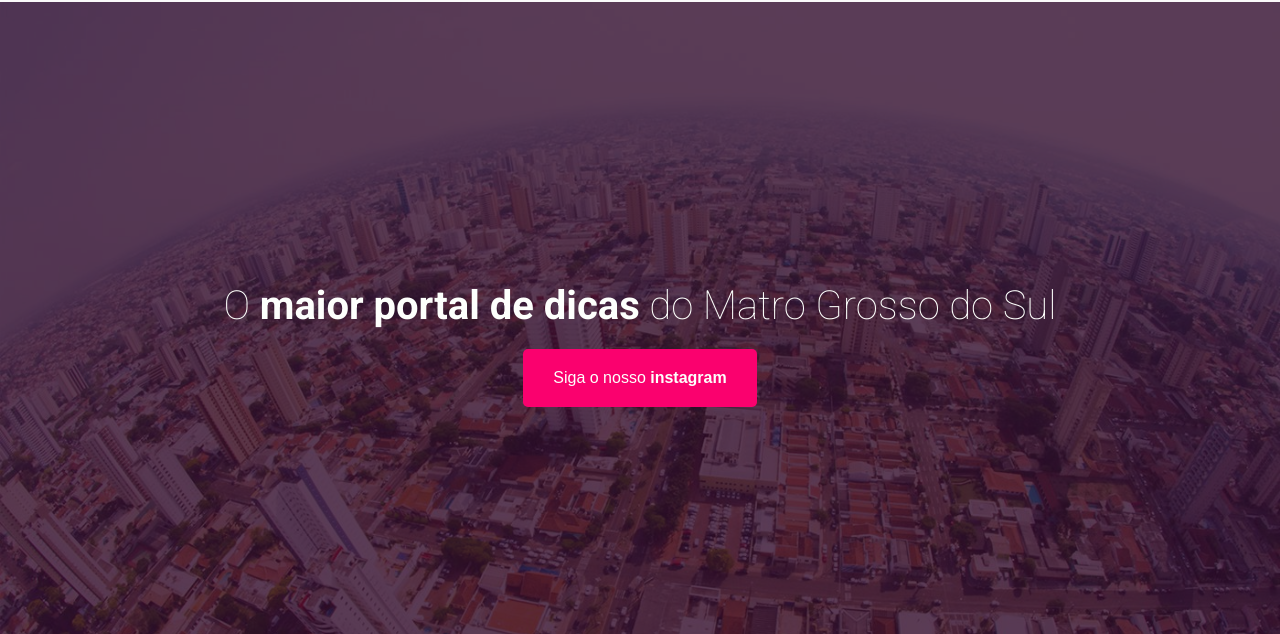
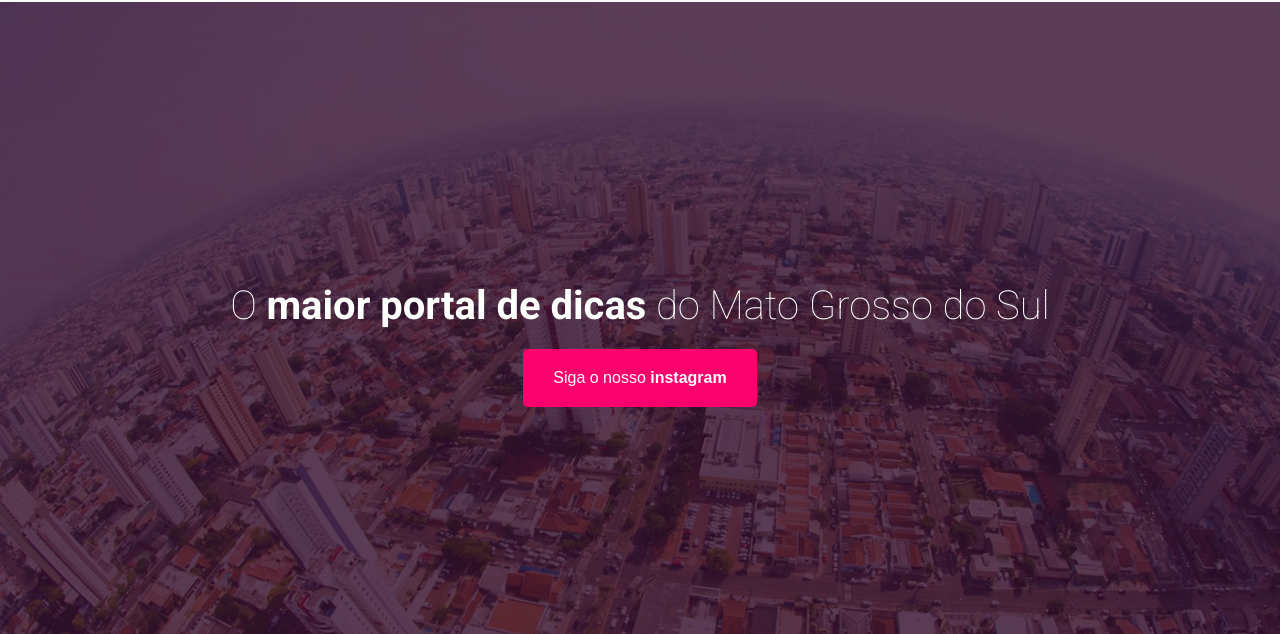
Before and after one commit to gitpcl/ficadicacg, a plain HTML site: page index.html in a window 1280 px wide. Shown: the part 106-740 px from the top of the page. Drawn offline with nearby package versions, Linux system fonts and the light colour scheme.

Commit message:
Updated text

```diff
--- a/index.html
+++ b/index.html
@@ -36,7 +36,7 @@
                 <div class="overlay">
                     <h1>O
                         <strong>maior portal de dicas</strong>
-                        do Matro Grosso do Sul</h1>
+                        do Mato Grosso do Sul</h1>
                     <h3></h3>
                     <a href="https://www.instagram.com/ficadicacg">
                         <button>Siga o nosso
```
